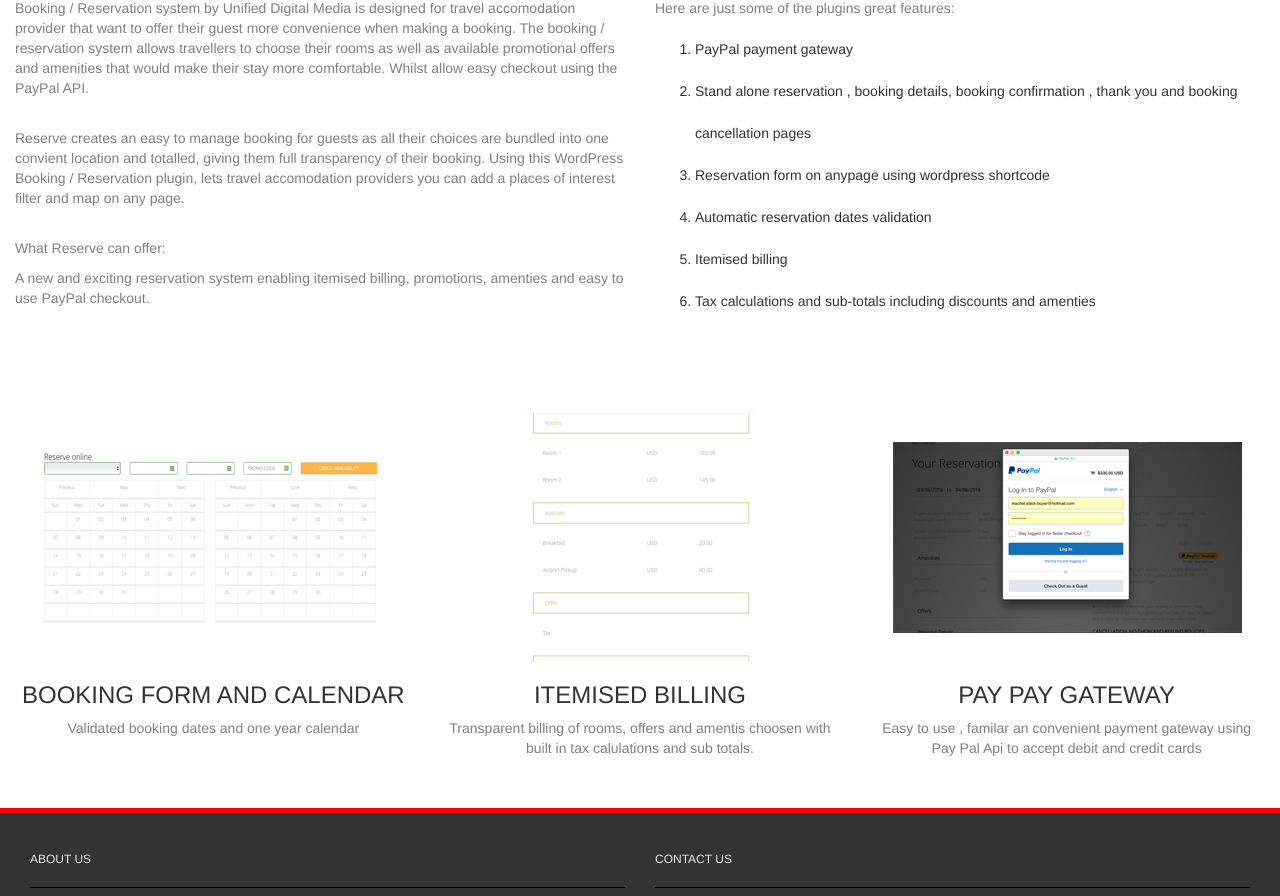
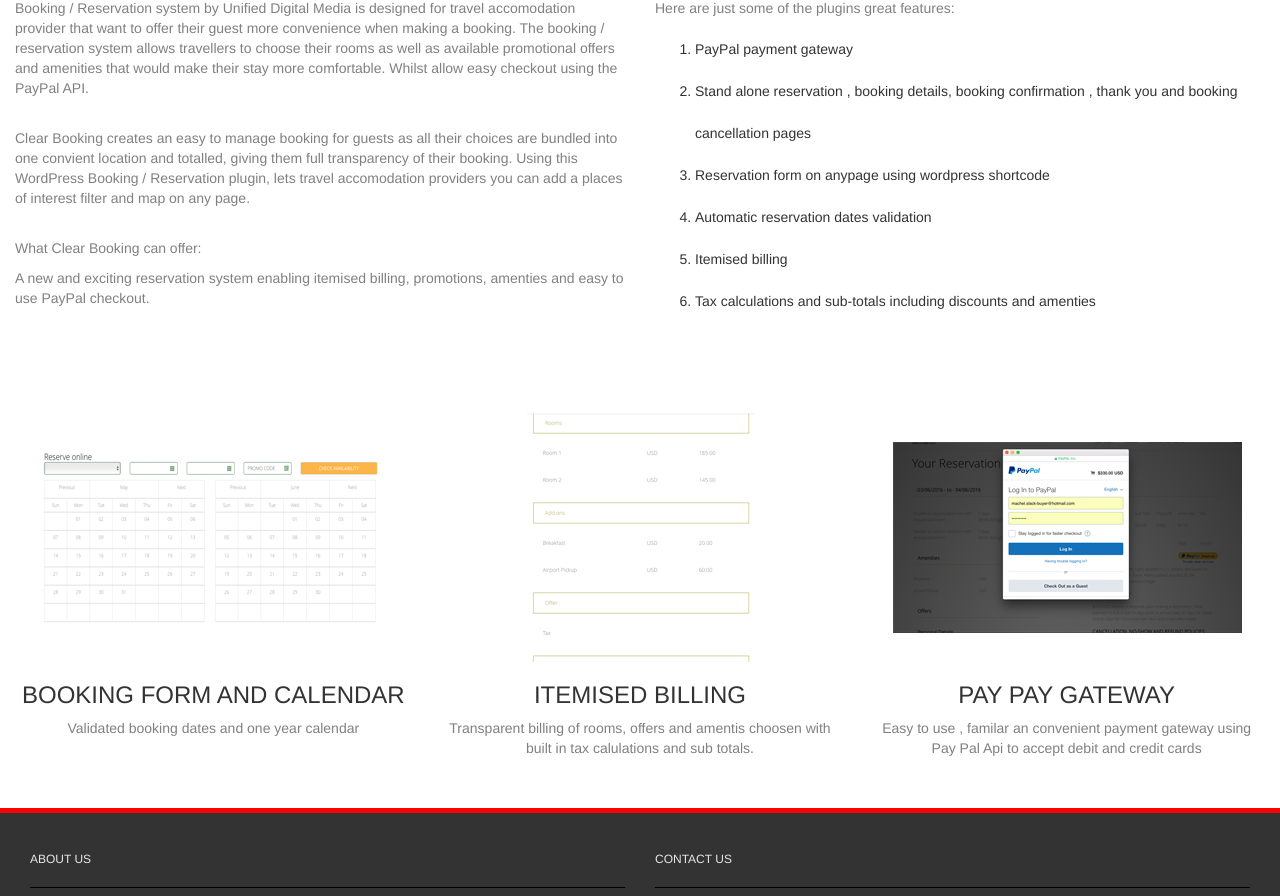
Before and after one commit to unifieddigitalmedia/clear-booking, a website: page index.html in a window 1280 px wide. Shown: the part 875-1771 px from the top of the page. Drawn offline with Linux system fonts and the light colour scheme; files that its build step writes are made by us from their sources; files whose address does not match are found by name.

Commit message:
Fixes
Fixes

```diff
--- a/index.html
+++ b/index.html
@@ -60,12 +60,12 @@
 <p> Booking / Reservation system by Unified Digital Media is designed for travel accomodation provider that want to offer their guest more convenience when making a booking. The booking / reservation system allows travellers to choose their rooms as well as available promotional offers and amenities that would make their stay more comfortable. Whilst allow easy checkout using the PayPal API. </p>
 
 &nbsp;
-<p>Reserve creates an easy to manage booking for guests as all their choices are bundled into one convient location and totalled, giving them full transparency of their booking. Using this WordPress Booking / Reservation plugin, lets travel accomodation providers you can add a places of interest filter and map on any page.
+<p>Clear Booking creates an easy to manage booking for guests as all their choices are bundled into one convient location and totalled, giving them full transparency of their booking. Using this WordPress Booking / Reservation plugin, lets travel accomodation providers you can add a places of interest filter and map on any page.
 
 
 </p>
 &nbsp;
-<p>What Reserve can offer:
+<p>What Clear Booking can offer:
 
 </p>
 
```
Also changed, not shown: readme.txt (added).
